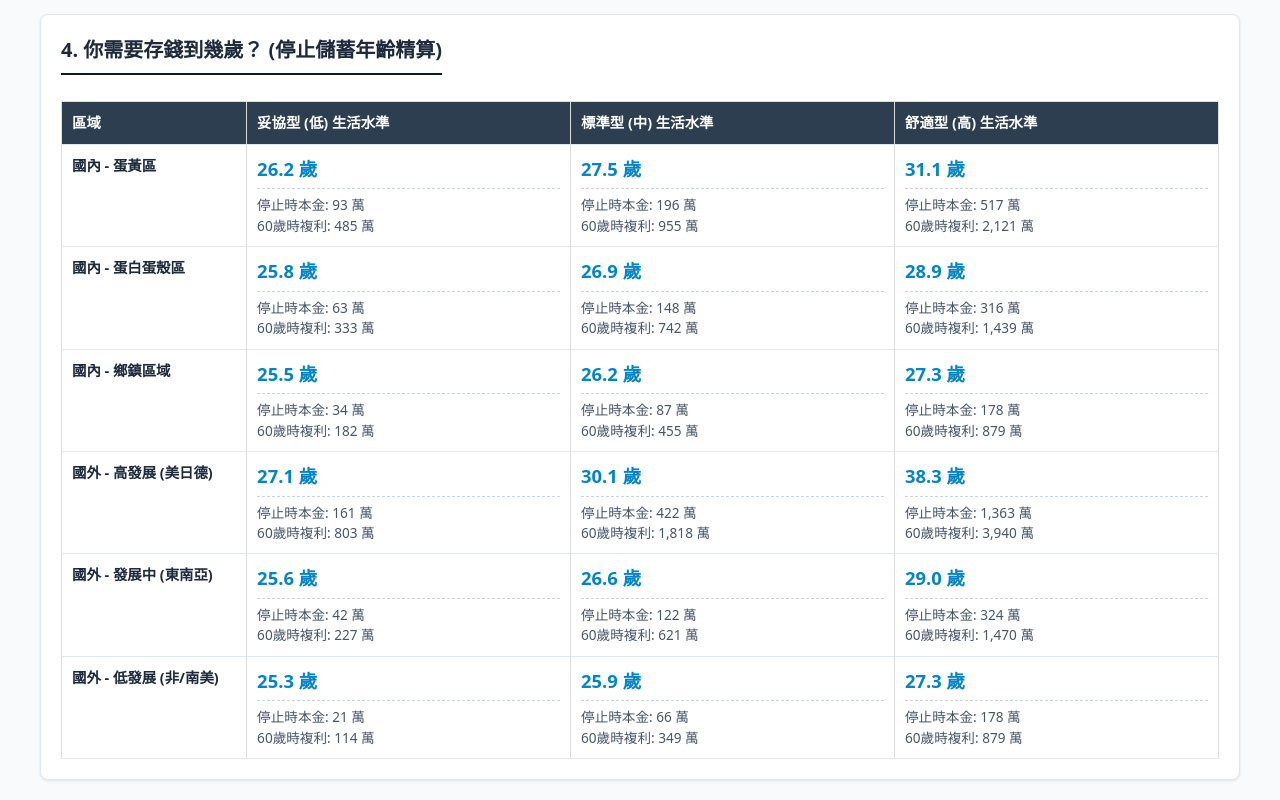
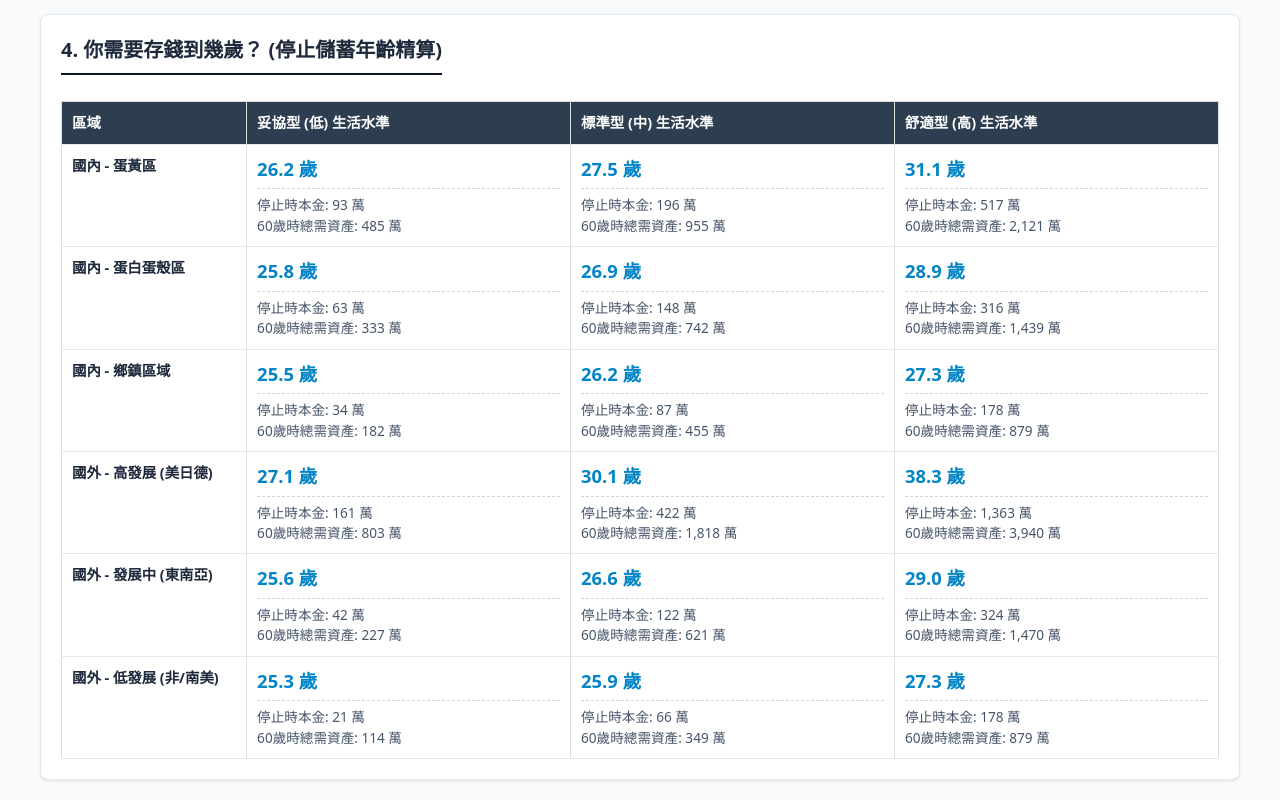
Before and after one commit to Chunshan-Theta/GoogleAdSenseSeeds, a Next.js app: page / in a window 1280 px wide. Shown: the part 2280-3080 px from the top of the page. Built offline with nearby package versions, Linux system fonts and the light colour scheme; no server answers.

Commit message:
Update solo-leveling.tsx

```diff
--- a/pages/solo-leveling.tsx
+++ b/pages/solo-leveling.tsx
@@ -175,14 +175,24 @@ export default function FireCalculator() {
       return {
         region: row.region,
         tiers: tiers.map(tier => {
-          const housingCostMonthly = housingMode === 'buy'
-            ? row.housing[tier].buy / retirementMonths
-            : row.housing[tier].rent;
-          const monthlyNeeded = housingCostMonthly + row.food[tier].cost + row.trans[tier].cost + row.life[tier].cost;
+          // 獨立計算按月支付的日常開銷（含租金）
+          const monthlyLivingCost =
+            (housingMode === 'rent' ? row.housing[tier].rent : 0) +
+            row.food[tier].cost +
+            row.trans[tier].cost +
+            row.life[tier].cost;
 
-          // 反推退休時點所需的總資產現值 (PV of Annuity)
           const monthlyRate = ROR / 12;
-          const fvNeeded = (monthlyNeeded * (1 - Math.pow(1 + monthlyRate, -retirementMonths))) / monthlyRate;
+
+          // 1. 日常開銷年金現值 (PV of Annuity)
+          let fvNeeded = monthlyRate === 0
+            ? monthlyLivingCost * retirementMonths
+            : (monthlyLivingCost * (1 - Math.pow(1 + monthlyRate, -retirementMonths))) / monthlyRate;
+
+          // 2. 購屋買斷總價直接疊加，不參與退休後折現
+          if (housingMode === 'buy') {
+            fvNeeded += row.housing[tier].buy;
+          }
 
           const K = (fvNeeded * ROR) / (annualSaving * Math.pow(1 + ROR, totalYears));
           if (K >= 1) return { type: 'impossible' as const };
@@ -415,7 +425,7 @@ export default function FireCalculator() {
                           <span className="age-stop">{tier.stopAge.toFixed(1)} 歲</span>
                           <span className="coast-data">
                             停止時本金: {Math.round(tier.principalAtStop / 10000).toLocaleString()} 萬<br />
-                            60歲時複利: {Math.round(tier.fvNeeded / 10000).toLocaleString()} 萬
+                            60歲時總需資產: {Math.round(tier.fvNeeded / 10000).toLocaleString()} 萬
                           </span>
                         </>
                       )}
```
